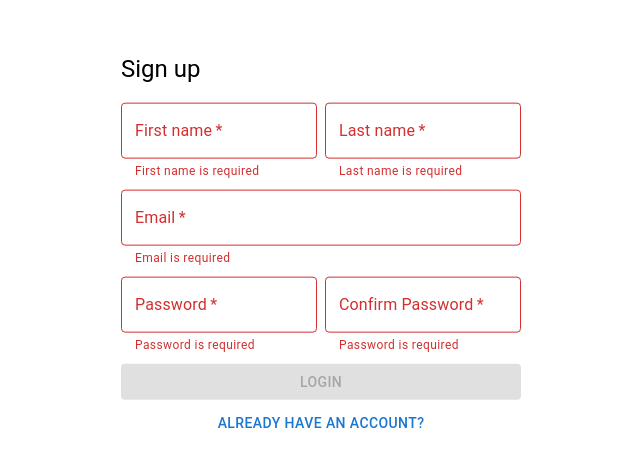
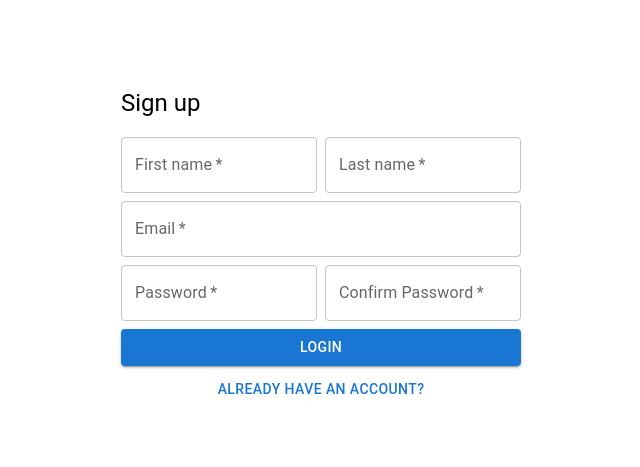
Before and after one commit to djangbahevans/contacts-app-frontend, a React (Create React App) app: page /signup in a window 1280 px wide. Shown: the part 153-620 px from the top of the page, without its empty margins (319-959 px from the left). Built offline with nearby package versions, Linux system fonts and the light colour scheme.

Commit message:
Better validation for signup and login pages

```diff
--- a/package.json
+++ b/package.json
@@ -10,6 +10,7 @@
     "@testing-library/jest-dom": "^5.16.1",
     "@testing-library/react": "^12.1.2",
     "@testing-library/user-event": "^13.5.0",
+    "approvejs": "^3.1.2",
     "react": "^17.0.2",
     "react-dom": "^17.0.2",
     "react-router-dom": "^6.2.1",
--- a/src/pages/LoginPage.tsx
+++ b/src/pages/LoginPage.tsx
@@ -1,13 +1,36 @@
 import { Box, Button, Grid, TextField, Typography } from "@mui/material"
 import { useState } from "react"
 import { useAuth } from "../contexts"
+const approve = require("approvejs")
 
 const LoginPage = () => {
-    let [email, setEmail] = useState<string>("")
-    let [password, setPassword] = useState<string>("")
-    let [error, setError] = useState<string>("")
+    const [email, setEmail] = useState<string>("")
+    const [emailError, setEmailError] = useState<string>("")
+    const [password, setPassword] = useState<string>("")
+    const [passwordError, setPasswordError] = useState<string>("")
+    const [error, setError] = useState<string>("")
 
     const { login } = useAuth()
+
+    const validateEmail = () => {
+        const rules = { required: true, email: true }
+        const result = approve.value(email, rules)
+        let value: string
+        if (!result.approved) value = `Email ${result.errors[0]}`
+        else value = ""
+        setEmailError(value)
+        return value
+    }
+
+    const validatePassword = () => {
+        const rules = { required: true }
+        const result = approve.value(password, rules)
+        let value: string
+        if (!result.approved) value=`Password ${result.errors[0]}`
+        else value = ""
+        setPasswordError(value)
+        return value
+    }
 
     return (
         <div style={{ position: 'relative', height: '100vh' }}>
@@ -31,11 +54,12 @@ const LoginPage = () => {
                             label="Email"
                             variant="outlined"
                             type="email"
-                            helperText={!email && "Email is required"}
+                            helperText={emailError}
                             sx={{ paddingBottom: '10px' }}
                             onChange={(e) => { setEmail(e.target.value) }}
-                            error={!email}
+                            error={!!emailError}
                             autoComplete="email"
+                            onBlur={validateEmail}
                             required
                             fullWidth
                         />
@@ -45,11 +69,12 @@ const LoginPage = () => {
                             label="Password"
                             variant="outlined"
                             type="password"
-                            helperText={!password && "Password is required"}
+                            helperText={passwordError}
                             sx={{ paddingBottom: '10px' }}
                             onChange={(e) => { setPassword(e.target.value) }}
-                            error={!password}
+                            error={!!passwordError}
                             autoComplete="current-password"
+                            onBlur={validatePassword}
                             required
                             fullWidth
                         />
@@ -57,10 +82,11 @@ const LoginPage = () => {
                     <Grid item xs={12}>
                         <Button
                             variant="contained"
-                            disabled={!email || !password}
                             onClick={async () => {
-                                if (!email)
-                                    return
+                                const emailError = validateEmail()
+                                const passwordError = validatePassword()
+                                if (passwordError || emailError) return
+
                                 try {
                                     const { access_token } = await login(email, password)
                                     localStorage.setItem("access_token", access_token)
--- a/src/pages/SignupPage.tsx
+++ b/src/pages/SignupPage.tsx
@@ -1,13 +1,69 @@
 import { Box, Button, Grid, TextField, Typography } from "@mui/material"
 import { useState } from "react"
+const approve = require("approvejs")
 
 const SignupPage = () => {
-    let [firstName, setFirstName] = useState("")
-    let [lastName, setLastName] = useState("")
-    let [email, setEmail] = useState("")
-    let [password, setPassword] = useState("")
-    let [confirmPassword, setConfirmPassword] = useState("")
-    let [error, setError] = useState("")
+    const [firstName, setFirstName] = useState("")
+    const [firstNameError, setFirstNameError] = useState("")
+    const [lastName, setLastName] = useState("")
+    const [lastNameError, setLastNameError] = useState("")
+    const [email, setEmail] = useState("")
+    const [emailError, setEmailError] = useState("")
+    const [password, setPassword] = useState("")
+    const [passwordError, setPasswordError] = useState("")
+    const [confirmPassword, setConfirmPassword] = useState("")
+    const [confirmPasswordError, setConfirmPasswordError] = useState("")
+    const [error, setError] = useState("")
+
+    const validateFirstName = () => {
+        const rules = { title: 'First name', required: true }
+        const result = approve.value(firstName, rules)
+        let value: string
+        if (!result.approved) value = result.errors[0]
+        else value = ""
+        setFirstNameError(value)
+        return value
+    }
+
+    const validateLastName = () => {
+        const rules = { title: 'Last name', required: true }
+        const result = approve.value(lastName, rules)
+        let value: string
+        if (!result.approved) value = result.errors[0]
+        else value = ""
+        setLastNameError(value)
+        return value
+    }
+
+    const validateEmail = () => {
+        const rules = { title: 'Email', required: true, email: true }
+        const result = approve.value(email, rules)
+        let value: string
+        if (!result.approved) value = result.errors[0]
+        else value = ""
+        setEmailError(value)
+        return value
+    }
+
+    const validatePassword = () => {
+        const rules = { title: 'Password', required: true, equal: { value: confirmPassword, field: 'Confirm password', message: 'Passwords do not match'}, stop: true }
+        const result = approve.value(password, rules)
+        let value: string
+        if (!result.approved) value = result.errors[0]
+        else value = ""
+        setPasswordError(value)
+        return value
+    }
+
+    const validatePasswordConfirm = () => {
+        const rules = { title: 'Confirm password', required: true, equal: { value: password, field: 'Password', message: 'Passwords do not match' }, stop: true }
+        const result = approve.value(confirmPassword, rules)
+        let value: string
+        if (!result.approved) value = result.errors[0]
+        else value = ""
+        setConfirmPasswordError(value)
+        return value
+    }
 
     return (
         <div style={{ position: 'relative', height: '100vh' }}>
@@ -31,10 +87,11 @@ const SignupPage = () => {
                             label="First name"
                             variant="outlined"
                             type="text"
-                            helperText={!firstName && "First name is required"}
+                            helperText={firstNameError}
                             onChange={e => { setFirstName(e.target.value) }}
-                            error={!firstName}
+                            error={!!firstNameError}
                             autoComplete="given-name"
+                            onBlur={validateFirstName}
                             required
                             fullWidth />
                     </Grid>
@@ -43,10 +100,11 @@ const SignupPage = () => {
                             label="Last name"
                             variant="outlined"
                             type="text"
-                            helperText={!lastName && "Last name is required"}
+                            helperText={lastNameError}
                             onChange={e => setLastName(e.target.value)}
-                            error={!lastName}
+                            error={!!lastNameError}
                             autoComplete="family-name"
+                            onBlur={validateLastName}
                             required
                             fullWidth />
                     </Grid>
@@ -55,10 +113,11 @@ const SignupPage = () => {
                             label="Email"
                             variant="outlined"
                             type="email"
-                            helperText={!email && "Email is required"}
+                            helperText={emailError}
                             onChange={(e) => { setEmail(e.target.value) }}
-                            error={!email}
+                            error={!!emailError}
                             autoComplete="email"
+                            onBlur={validateEmail}
                             required
                             fullWidth
                         />
@@ -68,10 +127,11 @@ const SignupPage = () => {
                             label="Password"
                             variant="outlined"
                             type="password"
-                            helperText={!password && "Password is required"}
+                            helperText={passwordError}
                             onChange={(e) => { setPassword(e.target.value) }}
-                            error={!password}
+                            error={!!passwordError}
                             autoComplete="new-password"
+                            onBlur={validatePassword}
                             required
                             fullWidth
                         />
@@ -81,10 +141,11 @@ const SignupPage = () => {
                             label="Confirm Password"
                             variant="outlined"
                             type="password"
-                            helperText={!confirmPassword && "Password is required"}
+                            helperText={confirmPasswordError}
                             onChange={(e) => { setConfirmPassword(e.target.value) }}
-                            error={!password}
+                            error={!!confirmPasswordError}
                             autoComplete="new-password"
+                            onBlur={validatePasswordConfirm}
                             required
                             fullWidth
                         />
@@ -92,9 +153,13 @@ const SignupPage = () => {
                     <Grid item xs={12} sm={12}>
                         <Button
                             variant="contained"
-                            disabled={!firstName || !lastName || !email || !password || !confirmPassword}
                             onClick={async () => {
-                                if (!firstName || !lastName || !email || !password || !confirmPassword) return
+                                const firstNameError = validateFirstName()
+                                const lastNameError = validateLastName()
+                                const emailError = validateEmail()
+                                const passwordError = validatePassword()
+                                const confirmPasswordError = validatePasswordConfirm()
+                                if (firstNameError || lastNameError || emailError || passwordError || confirmPasswordError) return
 
                                 if (password !== confirmPassword) return setError("Passwords do not match")
 
```
Also changed, not shown: 1 other file (tests, documents, lock files or other folders).
